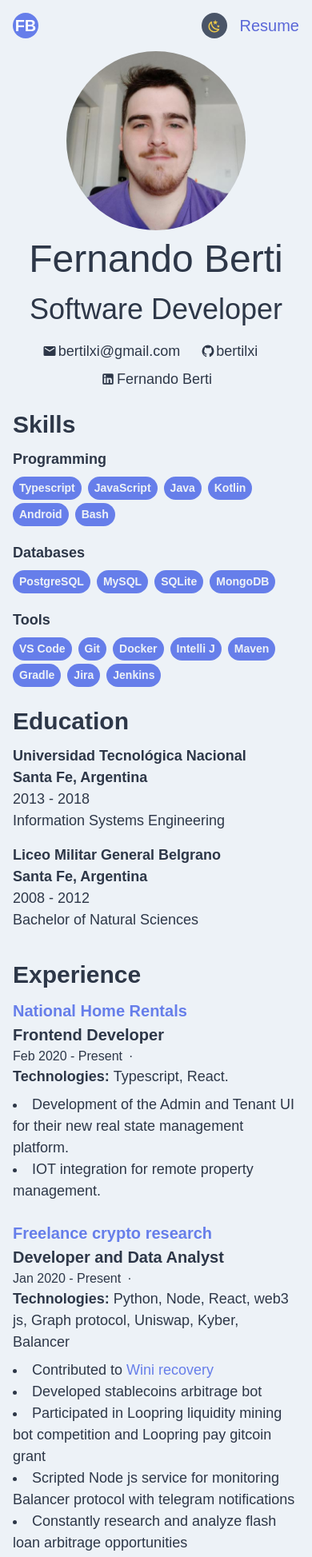
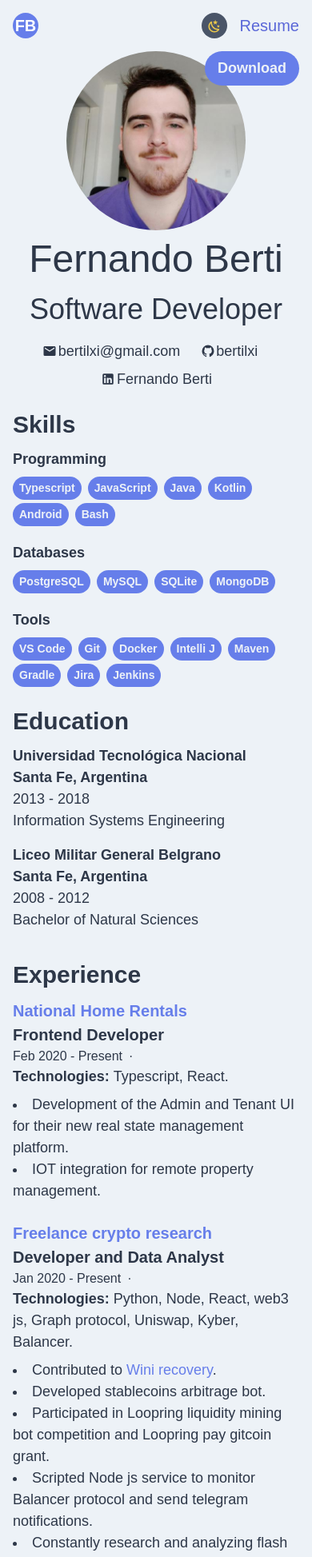
Before and after one commit to bertilxi/fberti.dev, a Next.js app: page /resume in a window 390 px wide. Shown: the top 1947 px of the page at 80% size. Built offline with nearby package versions, Linux system fonts and the light colour scheme.

Commit message:
Adjust wording

```diff
--- a/pages/resume.tsx
+++ b/pages/resume.tsx
@@ -51,7 +51,7 @@ const Resume: React.FC = () => (
 
           <a
             id="print-button"
-            className="absolute top-0 right-0 bg-indigo-500 text-gray-200 hover:bg-indigo-600 font-semibold py-2 px-4 rounded-full inline-flex items-center hidden md:block"
+            className="absolute top-0 right-0 bg-indigo-500 text-gray-200 hover:bg-indigo-600 font-semibold py-2 px-4 rounded-full inline-flex items-center block"
             href="/resume.pdf"
           >
             <span>Download</span>
@@ -140,7 +140,7 @@ const Resume: React.FC = () => (
             from="2020/01/07"
             to=""
             position="Developer and Data Analyst"
-            technologies="Python, Node, React, web3 js, Graph protocol, Uniswap, Kyber, Balancer"
+            technologies="Python, Node, React, web3 js, Graph protocol, Uniswap, Kyber, Balancer."
           >
             <ul className="list">
               <li>
@@ -150,21 +150,22 @@ const Resume: React.FC = () => (
                     Wini recovery
                   </a>
                 </Link>
+                .
               </li>
-              <li>Developed stablecoins arbitrage bot</li>
+              <li>Developed stablecoins arbitrage bot.</li>
               <li>
                 Participated in Loopring liquidity mining bot competition and
-                Loopring pay gitcoin grant
+                Loopring pay gitcoin grant.
               </li>
               <li>
-                Scripted Node js service for monitoring Balancer protocol with
-                telegram notifications
+                Scripted Node js service to monitor Balancer protocol and send
+                telegram notifications.
               </li>
               <li>
-                Constantly research and analyze flash loan arbitrage
-                opportunities
+                Constantly research and analyzing flash loan arbitrage
+                opportunities.
               </li>
-              <li>Currently learning solidity</li>
+              <li>Currently learning solidity.</li>
             </ul>
           </Experience>
 
@@ -215,7 +216,7 @@ const Resume: React.FC = () => (
                 technologies for USA and Argentina clients mainly.
               </li>
               <li>
-                Contributed in the making and maintenance of internal tools
+                Contributed in the making and maintenance of internal tools.
               </li>
             </ul>
           </Experience>
```
